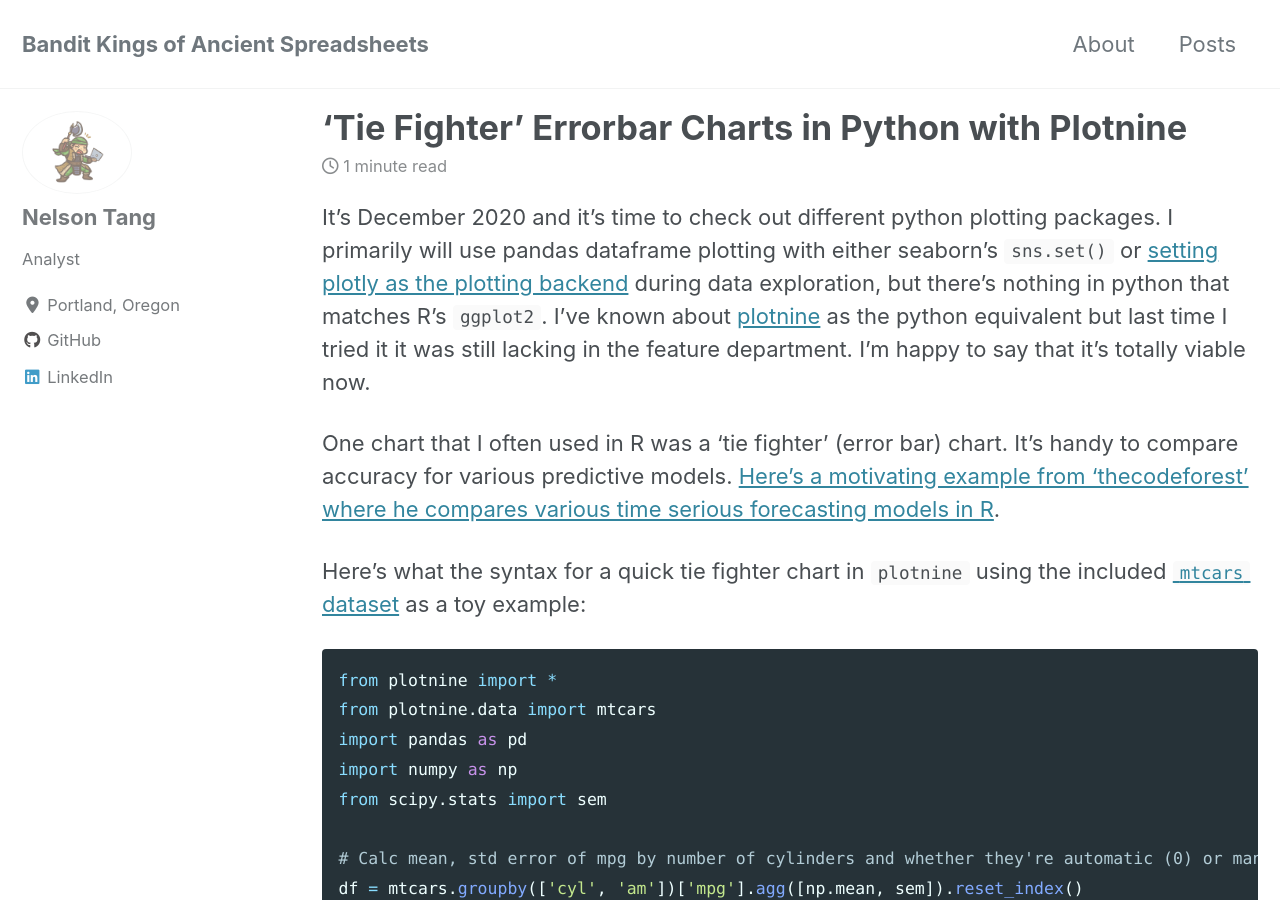
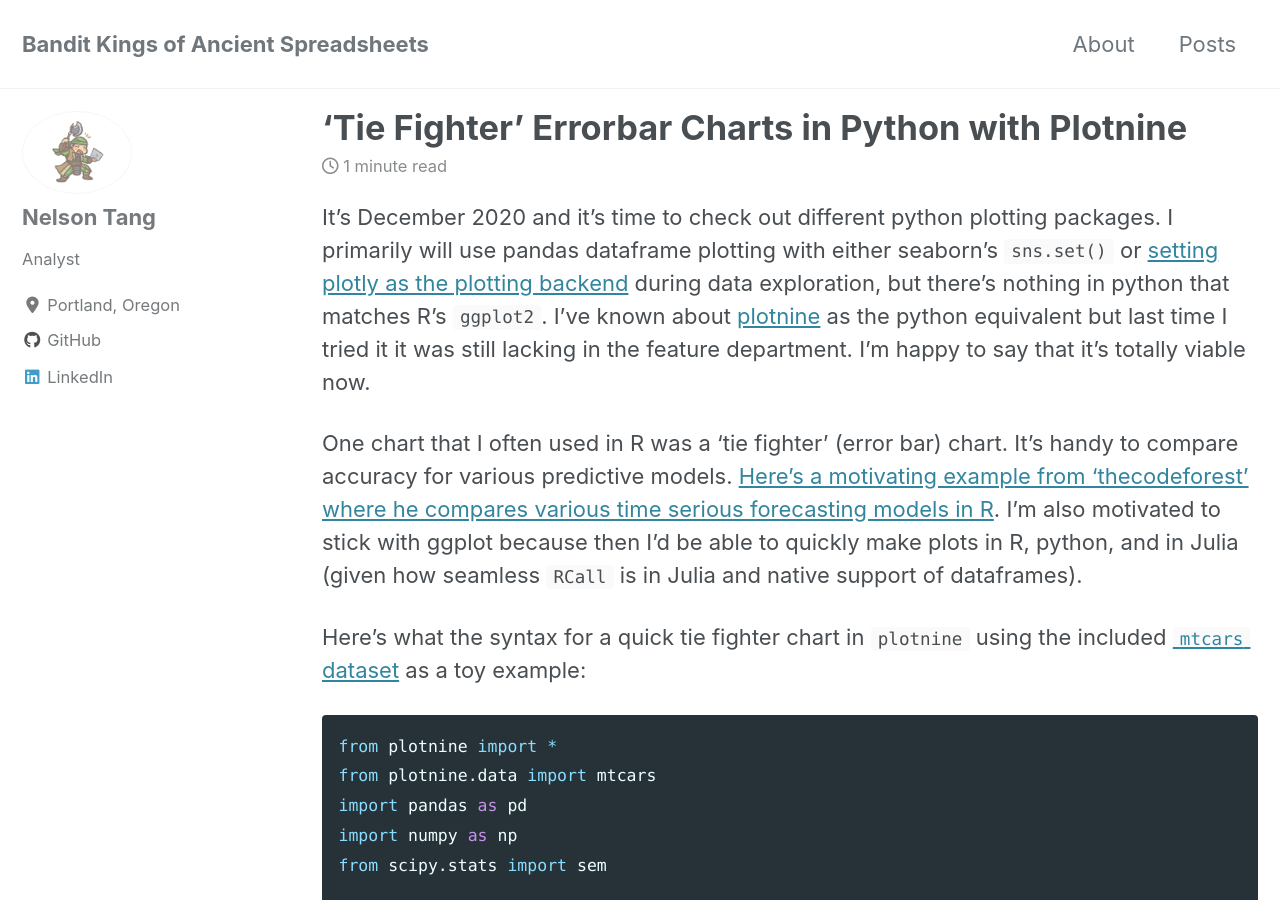
Before and after one commit to banditkingsofancientspreadsheets/banditkingsofancientspreadsheets.github.io, a Jekyll site: the page built from _posts/2020-11-13-Quick-Bash-Scripting.md, in a window 1280 px wide and 900 px high. Built offline with Jekyll 4.4.1, drawn with Linux system fonts in a browser that asks for light colours; cached includes are drawn as plain includes; nearby versions of some CDN libraries; some of the changed text lies outside the part shown.

Commit message:
minor formatting changes

````diff
--- a/_posts/2020-11-13-Quick-Bash-Scripting.md
+++ b/_posts/2020-11-13-Quick-Bash-Scripting.md
@@ -8,7 +8,7 @@ excerpt: "ggplot2 for Python is definitely a thing."
 
 It's December 2020 and it's time to check out different python plotting packages. I primarily will use pandas dataframe plotting with either seaborn's `sns.set()` or [setting plotly as the plotting backend](https://plotly.com/python/pandas-backend/) during data exploration, but there's nothing in python that matches R's `ggplot2`. I've known about [plotnine](https://plotnine.readthedocs.io/en/stable/) as the python equivalent but last time I tried it it was still lacking in the feature department. I'm happy to say that it's totally viable now.
 
-One chart that I often used in R was a 'tie fighter' (error bar) chart. It's handy to compare accuracy for various predictive models. [Here's a motivating example from 'thecodeforest' where he compares various time serious forecasting models in R](https://thecodeforest.github.io/post/tidy_time_series_forecasting.html).
+One chart that I often used in R was a 'tie fighter' (error bar) chart. It's handy to compare accuracy for various predictive models. [Here's a motivating example from 'thecodeforest' where he compares various time serious forecasting models in R](https://thecodeforest.github.io/post/tidy_time_series_forecasting.html). I'm also motivated to stick with ggplot because then I'd be able to quickly make plots in R, python, and in Julia (given how seamless `RCall` is in Julia and native support of dataframes).
 
 Here's what the syntax for a quick tie fighter chart in `plotnine` using the included [`mtcars` dataset](https://stat.ethz.ch/R-manual/R-devel/library/datasets/html/mtcars.html) as a toy example:
 
@@ -33,6 +33,7 @@ p = (ggplot(df, aes('factor(cyl)', 'mean', color='factor(am)'))
 
 p
 ```
+
 ![img](../assets/images/tiefighter1.png)
 
 And what I love about `ggplot2` (and `plotnine`) is the consistent syntax and how easy it is to add or remove customization and complexity compared to the other plotting libraries in python:
@@ -41,6 +42,7 @@ And what I love about `ggplot2` (and `plotnine`) is the consistent syntax and ho
 # Now it's trivial to add or remove stuff to our plots, even in python!
 p + theme(xkcd)
 ```
+
 ![img](../assets/images/tiefighter2.png)
 
-One thing we're still missing is the ability to do subtitles and captions, but maybe someday!
+One thing we're still missing is the ability to do subtitles and captions, but maybe someday.
````
